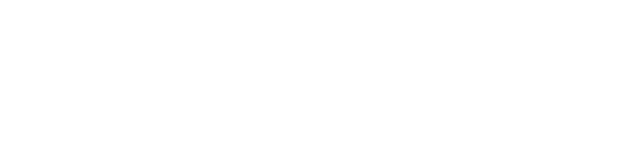
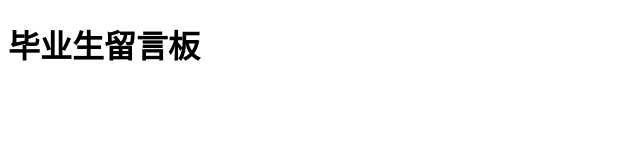
Before and after one commit to zxygll5/yu, a plain HTML site: page index.html in a window 1280 px wide. Shown: the whole page, without its empty margins (0-640 px from the left). Drawn offline with Linux system fonts and the light colour scheme.

Commit message:
添加了标题

```diff
--- a/index.html
+++ b/index.html
@@ -1,10 +1,10 @@
 <!DOCTYPE html>
 <html lang="en">
 <head>
-  <meta charset="UTF-8">
-  <title>喻汉生的git主页</title>
+    <meta charset="UTF-8">
+    <title>喻汉生的git主页</title>
 </head>
 <body>
-
+<h1>毕业生留言板</h1>
 </body>
 </html>
```
